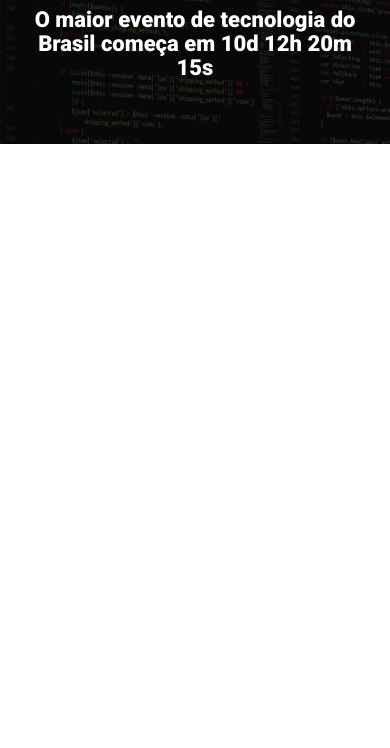
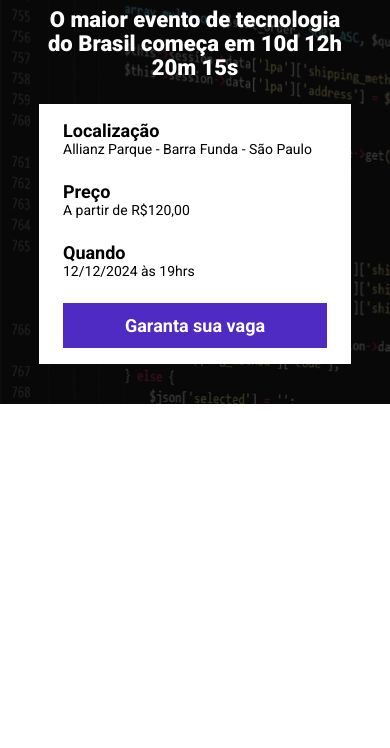
Before and after one commit to monosodrac/ebac_tech_talks, a website built with Parcel: page src/index.html in a window 390 px wide. Shown: the part 96-844 px from the top of the page. Built offline with nearby package versions, Linux system fonts and the light colour scheme.

Commit message:
finish the hero with infos-bar

```diff
--- a/src/index.html
+++ b/src/index.html
@@ -15,7 +15,28 @@
     <header class="hero">
         <div class="container">
             <img class="hero__logo" src="./images/ebac_logo.svg" alt="EBAC" />
-            <p class="hero__text">O maior evento de tecnologia do Brasil começa em 10d 12h 20m 15s</p>
+            <p class="hero__text">
+                O maior evento de tecnologia do Brasil começa em 10d 12h 20m 15s
+            </p>
+            <div class="infos-bar">
+                <ul class="infos-bar__infos">
+                    <li class="infos-bar__infos__item">
+                        <b>Localização</b>
+                        Allianz Parque - Barra Funda - São Paulo
+                    </li>
+                    <li class="infos-bar__infos__item">
+                        <b>Preço</b>
+                        A partir de R$120,00
+                    </li>
+                    <li class="infos-bar__infos__item">
+                        <b>Quando</b>
+                        12/12/2024 às 19hrs
+                    </li>
+                </ul>
+                <a href="#" class="button button--primary">
+                    Garanta sua vaga
+                </a>
+            </div>
         </div>
     </header>
     <script src="./scripts/main.js"></script>
--- a/src/styles/_hero.scss
+++ b/src/styles/_hero.scss
@@ -25,7 +25,6 @@
         margin: 64px 0;
         font-size: 40px;
         line-height: 56px;
-        color: #fff;
         font-weight: 800;
         text-align: center;
     }
--- /dev/null
+++ b/src/styles/components/_buttons.scss
@@ -0,0 +1,23 @@
+.button {
+    padding: 12px;
+    font-size: 18px;
+    font-weight: bold;
+    text-decoration: none;
+    text-align: center;
+    white-space: nowrap;
+
+    &--primary {
+        color: #fff;
+        background-color: #4F2AC3;
+    }
+
+    @media (max-width: 1024px) {
+        display: flex;
+        align-items: center;
+    }
+
+    @media (max-width: 640px) {
+        display: block;
+        width: 100%;
+    }
+}
--- /dev/null
+++ b/src/styles/components/_infos_bar.scss
@@ -0,0 +1,40 @@
+.infos-bar {
+    padding: 16px 24px;
+    background-color: #fff;
+    display: flex;
+    justify-content: space-between;
+
+    &__infos {
+        display: flex;
+        gap: 40px;
+
+        &__item {
+            font-size: 14px;
+            color: #000;
+
+            b {
+                color: #000;
+                font-size: 18px;
+                display: block;
+            }
+        }
+    }
+
+    @media (max-width: 1024px) {
+        &__infos {
+            gap: 16px;
+        }
+    }
+
+    @media (max-width: 640px) {
+        display: block;
+
+        &__infos {
+            display: block;
+
+            &__item {
+                margin-bottom: 24px;
+            }
+        }
+    }
+}
--- a/src/styles/main.scss
+++ b/src/styles/main.scss
@@ -1,10 +1,14 @@
 @use 'hero';
+@use 'components/infos_bar';
+@use 'components/buttons';
 
 * {
     padding: 0;
     margin: 0;
     box-sizing: border-box;
     font-family: Roboto, sans-serif;
+    color: #fff;
+    list-style: none;
 }
 
 .container {
@@ -12,11 +16,11 @@
     width: 100%;
     margin: 0 auto;
 
+    @media (max-width: 1024px) {
+        max-width: 90%;
+    }
+
     @media (max-width: 640px) {
         max-width: 80%;
     }
-
-    @media (max-width: 640px) {
-        max-width: 90%;
-    }
 }
```
